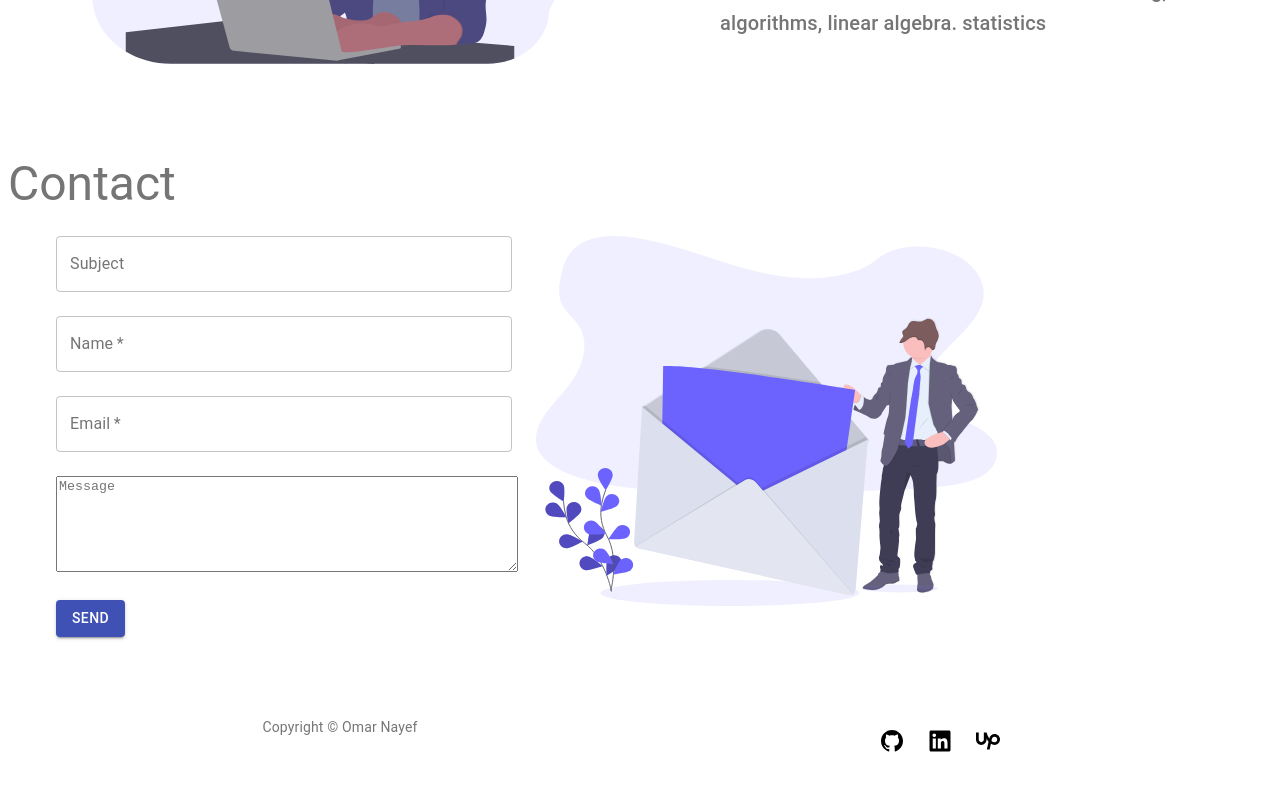
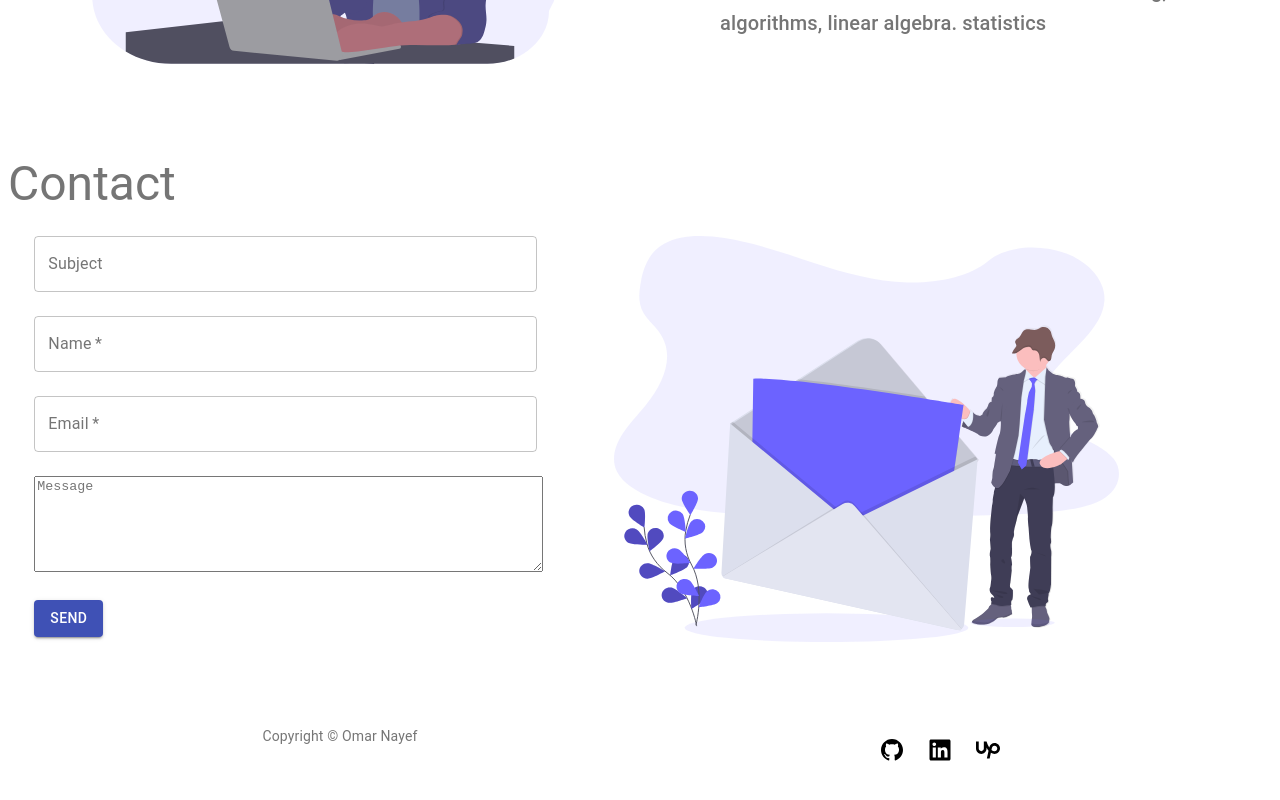
Before and after one commit to omar-aq/React-Portfolio, a React (Create React App) app: page / in a window 1280 px wide. Shown: the part 985-1785 px from the top of the page. Built offline with nearby package versions, Linux system fonts and the light colour scheme; no server answers; the HTML template or start-up script is replaced by a standard one.

Commit message:
form size

```diff
--- a/src/components/Form.js
+++ b/src/components/Form.js
@@ -57,14 +57,14 @@ const Form = () => {
   };
 
   return (
-    <Box m={1} id="form" style={{ width: "90%" }}>
+    <Box m={1} id="form">
       <Box mb={3}>
         <Typography variant="h3" color="textSecondary">
           Contact
         </Typography>
       </Box>
-      <form onSubmit={submitHandle}>
-        <Grid container justify="center">
+      <form onSubmit={submitHandle} style={{ width: "100%" }}>
+        <Grid container justify="space-around">
           <Grid item xs={12} sm={5}>
             <Grid
               container
```
